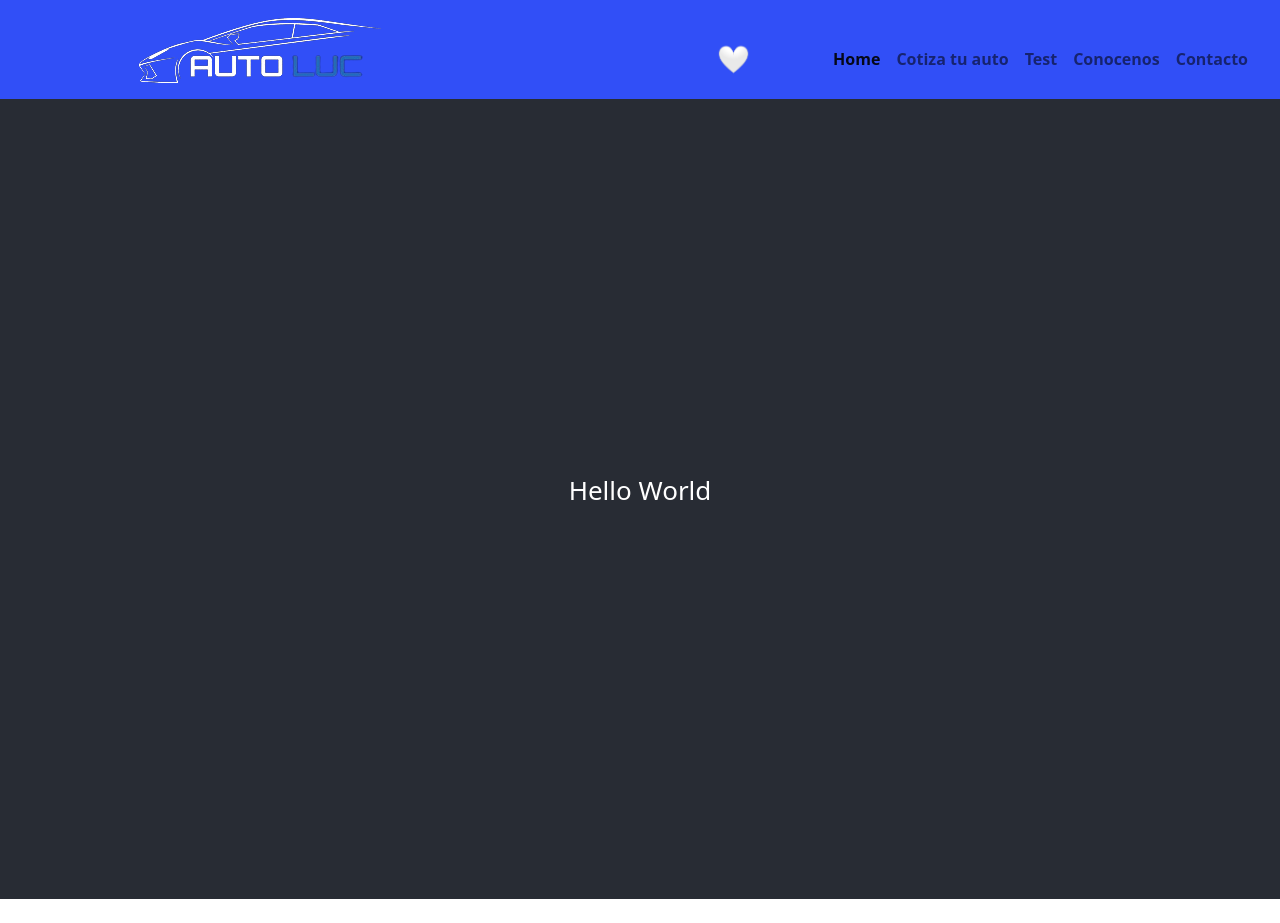
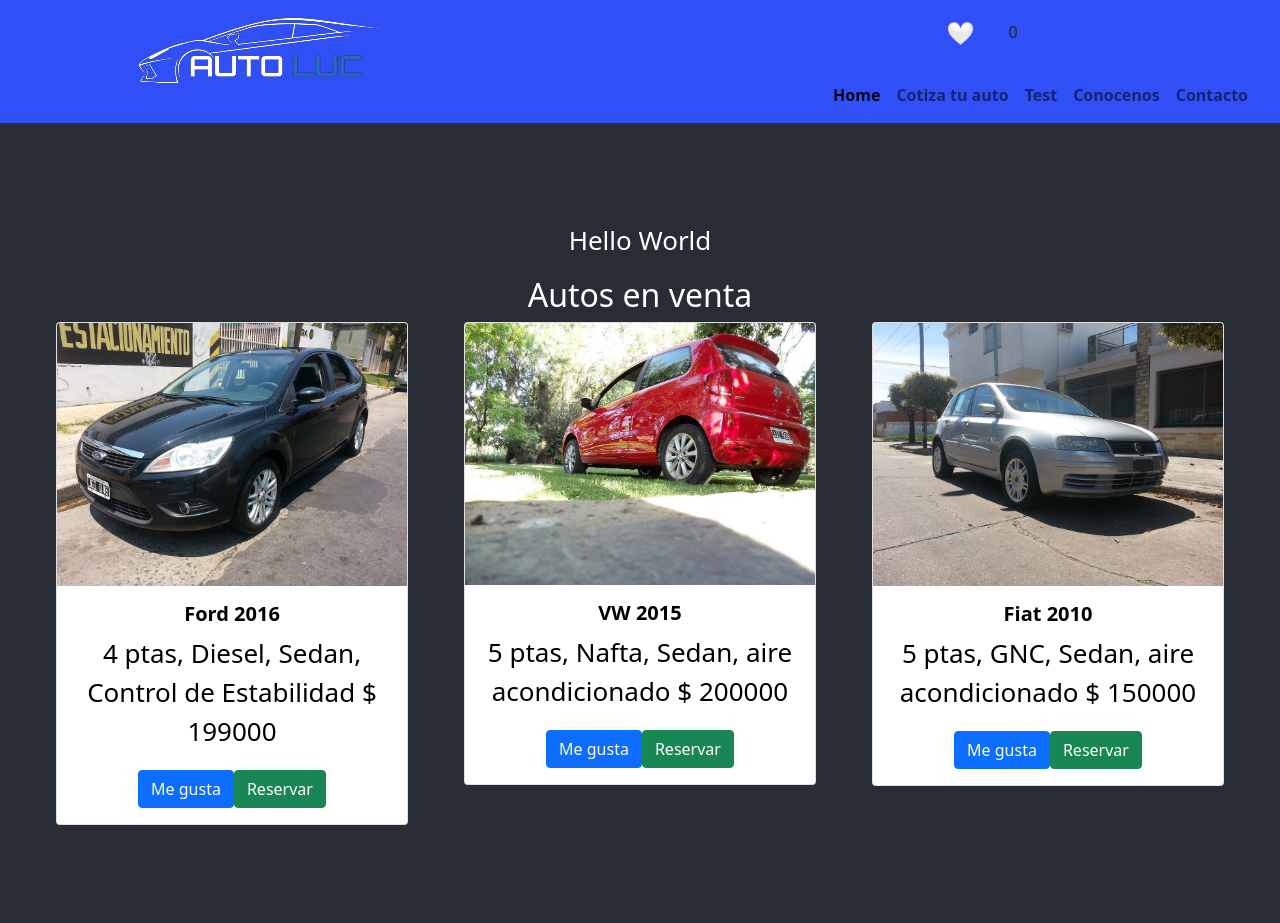
Before and after one commit to LucasFernandezC/autolucReact, a React (Create React App) app: page / in a window 1280 px wide. Before the commit the page ends 899 px from the top, so only its background shows below. Built offline with nearby package versions, Linux system fonts and the light colour scheme.

Commit message:
Entrega componentes 1

```diff
--- a/package.json
+++ b/package.json
@@ -11,7 +11,6 @@
     "react-bootstrap": "^2.4.0",
     "react-dom": "^18.2.0",
     "react-scripts": "^2.1.3",
-    "sass": "^1.53.0",
     "web-vitals": "^2.1.4"
   },
   "scripts": {
@@ -37,5 +36,8 @@
       "last 1 firefox version",
       "last 1 safari version"
     ]
+  },
+  "devDependencies": {
+    "sass": "^1.53.0"
   }
 }
--- a/src/App.js
+++ b/src/App.js
@@ -2,6 +2,7 @@
 import './App.css';
 import 'bootstrap/dist/css/bootstrap.min.css';
 import Header from './components/Header/Header';
+import ItemContainer from './components/ItemContainer/ItemContainer';
 
 function App() {
   return (
@@ -9,6 +10,7 @@
       <Header />
       <header className="App-header">
         <p>Hello World</p>
+        <ItemContainer section="Autos en venta"/>
       </header>
     </div>
   );
--- /dev/null
+++ b/src/components/CartWidget/CartWidget.js
@@ -0,0 +1,11 @@
+import React from "react";
+
+const CartWidget = () => {
+    return(
+        <div>
+            <img src="/assets/images/corazon.png" id="liked" alt="" className="corazon"></img> 0
+        </div>
+    )
+}
+
+export default CartWidget
--- a/src/components/Header/Header.js
+++ b/src/components/Header/Header.js
@@ -1,5 +1,5 @@
 import React from 'react';
-
+import NavBar from '../NavBar/NavBar';
 
 const Header = () => {
   return (
@@ -8,28 +8,7 @@
             <a href="index.html" className="animate__animated animate__zoomInDown"><img src="/assets/images/logo.png"
                     className="rounded" alt="Logo de la empresa" title="Logo"></img></a>
         </div>
-        <div className="col-lg-7 col-sm-12 menudis">
-            <img src="/assets/images/corazon.png" id="liked" alt="" className="corazon"></img>
-            <nav className="navbar navbar-expand-lg navbar-light ">
-                <div className="container-fluid">
-                    <a className="navbar-brand" href="..."></a>
-                    <button className="navbar-toggler" type="button" data-bs-toggle="collapse"
-                        data-bs-target="#navbarNavAltMarkup" aria-controls="navbarNavAltMarkup" aria-expanded="false"
-                        aria-label="Toggle navigation">
-                        <span className="navbar-toggler-icon"></span>
-                    </button>
-                    <div className="collapse navbar-collapse menunav" id="navbarNavAltMarkup">
-                        <div className="navbar-nav">
-                            <a className="nav-link active" aria-current="page" href="index.html">Home</a>
-                            <a className="nav-link" href="pages/vende.html">Cotiza tu auto</a>
-                            <a className="nav-link" href="pages/review.html">Test</a>
-                            <a className="nav-link" href="pages/nosotros.html">Conocenos</a>
-                            <a className="nav-link" href="pages/contacto.html">Contacto</a>
-                        </div>
-                    </div>
-                </div>
-            </nav>
-        </div>
+        <NavBar />
     </header>
   );
 }
--- /dev/null
+++ b/src/components/ItemCard/ItemCard.js
@@ -0,0 +1,30 @@
+import React from "react";
+import './ItemCard.css'
+
+const ItemCard = (props) => {
+  return (
+    <div>
+      <article className="card busquedaresults__card">
+        <img
+          src={props.imagen}
+          className="card-img-top"
+          alt="Auto en venta"
+        ></img>
+        <div className="card-body text-center">
+          <h5 className="card-title titulotarjeta">{props.titulo}</h5>
+          <p className="card-text">
+            {props.texto}
+          </p>
+          <a className="btn btn-primary start" id="agregar1">
+            Me gusta
+          </a>
+          <a className="btn btn-success  end" id="reservar1">
+            Reservar
+          </a>
+        </div>
+      </article>
+    </div>
+  );
+};
+
+export default ItemCard;
--- /dev/null
+++ b/src/components/ItemContainer/ItemContainer.css
@@ -0,0 +1,30 @@
+
+.busqueda__imagen {
+    width: 150px;
+    height: 150px;
+}
+.busquedaresults {
+    display: flex;
+    flex-direction: row;
+    flex-wrap: wrap;
+    justify-content: space-evenly;
+    color: black;
+}
+.busquedaresults__card {
+    margin: 0px 0px;
+    width: 22rem;
+
+}
+
+.busquedaresults__card h5{
+
+        color: black;
+        font-weight: bold;
+        text-align: center;
+
+}
+
+.rbusquedaresults h2{
+    display: flex;
+    flex-direction: row;
+}
--- /dev/null
+++ b/src/components/ItemContainer/ItemContainer.js
@@ -0,0 +1,19 @@
+import React from "react";
+import ItemCard from "../ItemCard/ItemCard"
+import './ItemContainer.css'
+
+const ItemContainer = ({section}) => {
+  return (
+    <article id="results" className="col-md-12">
+        <h2>{section}</h2>
+      <div id="resultadosBusqueda" className="busquedaresults col-md-12">
+
+          <ItemCard texto="4 ptas, Diesel, Sedan, Control de Estabilidad $ 199000" titulo="Ford 2016" imagen={'./assets/images/ford.jpg'} />
+          <ItemCard texto="5 ptas, Nafta, Sedan, aire acondicionado $ 200000" titulo="VW 2015" imagen={'./assets/images/vw.jpg'} />
+          <ItemCard texto="5 ptas, GNC, Sedan, aire acondicionado $ 150000" titulo="Fiat 2010" imagen={'./assets/images/fiat.jpg'} />
+      </div>
+    </article>
+  );
+};
+
+export default ItemContainer;
--- /dev/null
+++ b/src/components/NavBar/NavBar.js
@@ -0,0 +1,31 @@
+import React from "react";
+import CartWidget from "../CartWidget/CartWidget";
+
+const NavBar = () => {
+    return (
+        <div className="col-lg-7 col-sm-12 menudis">
+            <CartWidget/>
+            <nav className="navbar navbar-expand-lg navbar-light ">
+                <div className="container-fluid">
+                    <a className="navbar-brand" href="..."></a>
+                    <button className="navbar-toggler" type="button" data-bs-toggle="collapse"
+                        data-bs-target="#navbarNavAltMarkup" aria-controls="navbarNavAltMarkup" aria-expanded="false"
+                        aria-label="Toggle navigation">
+                        <span className="navbar-toggler-icon"></span>
+                    </button>
+                    <div className="collapse navbar-collapse menunav" id="navbarNavAltMarkup">
+                        <div className="navbar-nav">
+                            <a className="nav-link active" aria-current="page" href="index.html">Home</a>
+                            <a className="nav-link" href="pages/vende.html">Cotiza tu auto</a>
+                            <a className="nav-link" href="pages/review.html">Test</a>
+                            <a className="nav-link" href="pages/nosotros.html">Conocenos</a>
+                            <a className="nav-link" href="pages/contacto.html">Contacto</a>
+                        </div>
+                    </div>
+                </div>
+            </nav>
+        </div>
+)
+}
+
+export default NavBar;
```
Also changed, not shown: src/components/Header/Header.scss (renamed from src/components/Header/Header.css), src/components/ItemCard/ItemCard.css (added), src/components/NavBar/NavBar.scss (added), 1 other file (tests, documents, lock files or other folders).
